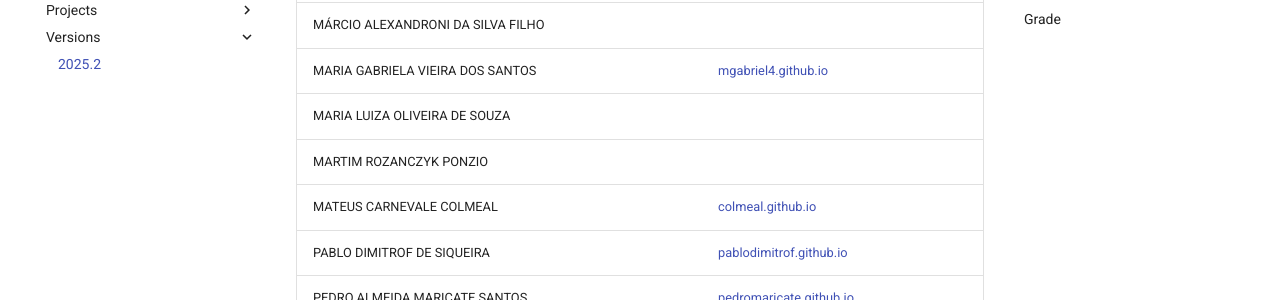
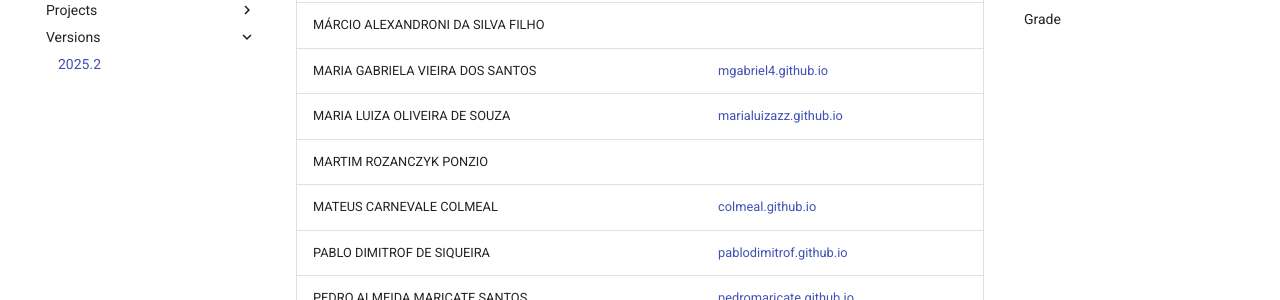
Before and after one commit to hsandmann/ml, an MkDocs documentation site: the page built from docs/versions/2025.2/index.md, in a window 1280 px wide and 900 px high, scrolled down 1557 px. Shown: the part 152-452 px from the top of the window. Built offline with MkDocs 1.6.1 and Material for MkDocs 9.7.7, drawn with Linux system fonts in a browser that asks for light colours; comment, search, counter and statistics services are not loaded.

```diff
--- a/docs/versions/2025.2/index.md
+++ b/docs/versions/2025.2/index.md
@@ -38,7 +38,7 @@
 | MARCELA PAVÃO DE MARTINI | [marcelademartini.github.io](https://marcelademartini.github.io/Machine-Learning-1/){:target="_blank"} |
 | MÁRCIO ALEXANDRONI DA SILVA FILHO |  |
 | MARIA GABRIELA VIEIRA DOS SANTOS | [mgabriel4.github.io](https://mgabriel4.github.io/machine-learning/){:target="_blank"} |
-| MARIA LUIZA OLIVEIRA DE SOUZA |  |
+| MARIA LUIZA OLIVEIRA DE SOUZA | [marialuizazz.github.io](https://marialuizazz.github.io/MACHINE-LEARNING-PESSOAL/){:target="_blank"} |
 | MARTIM ROZANCZYK PONZIO |  |
 | MATEUS CARNEVALE COLMEAL | [colmeal.github.io](https://colmeal.github.io/machine-learning/){:target="_blank"} |
 | PABLO DIMITROF DE SIQUEIRA | [pablodimitrof.github.io](https://pablodimitrof.github.io/machine-learning/){:target="_blank"} |
```
